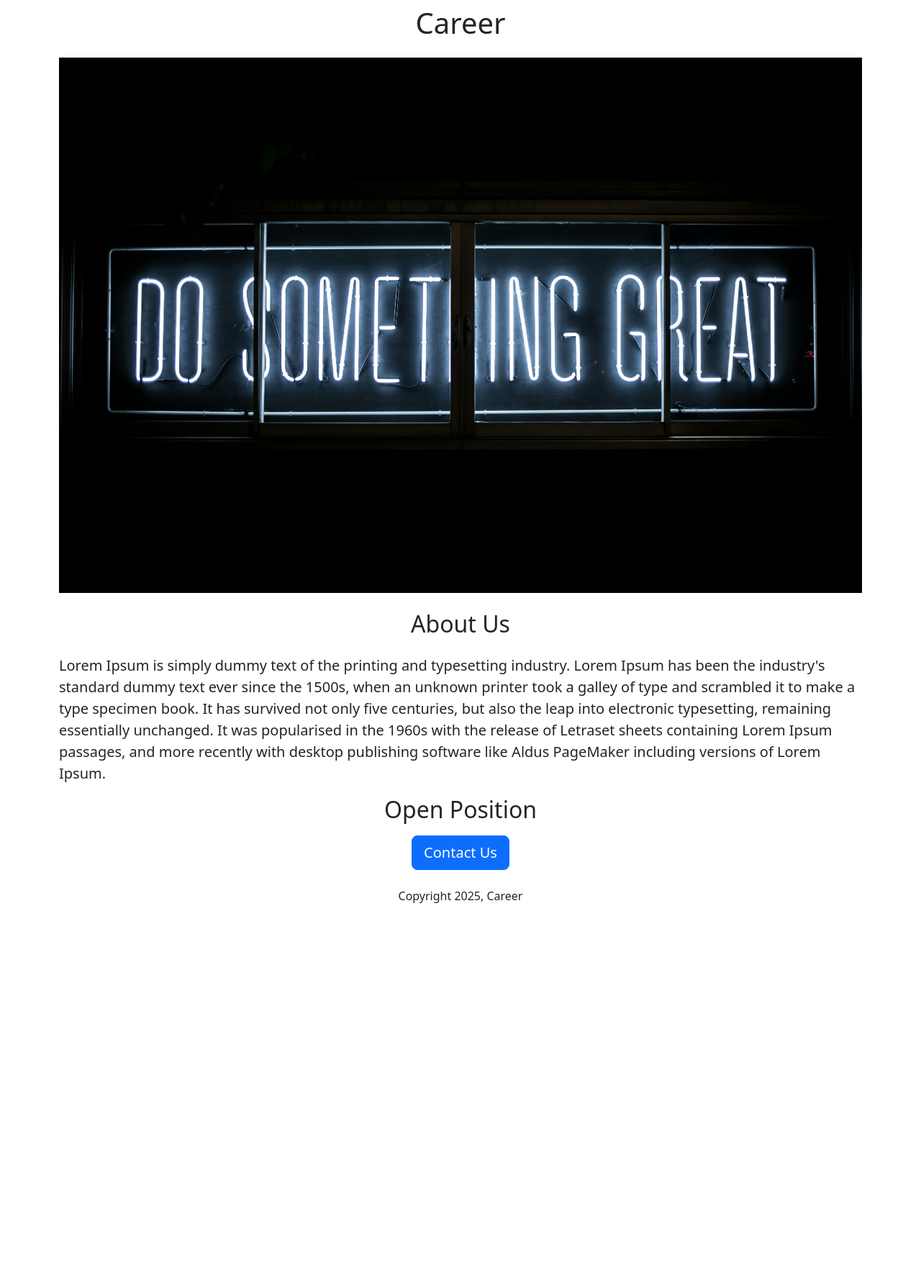
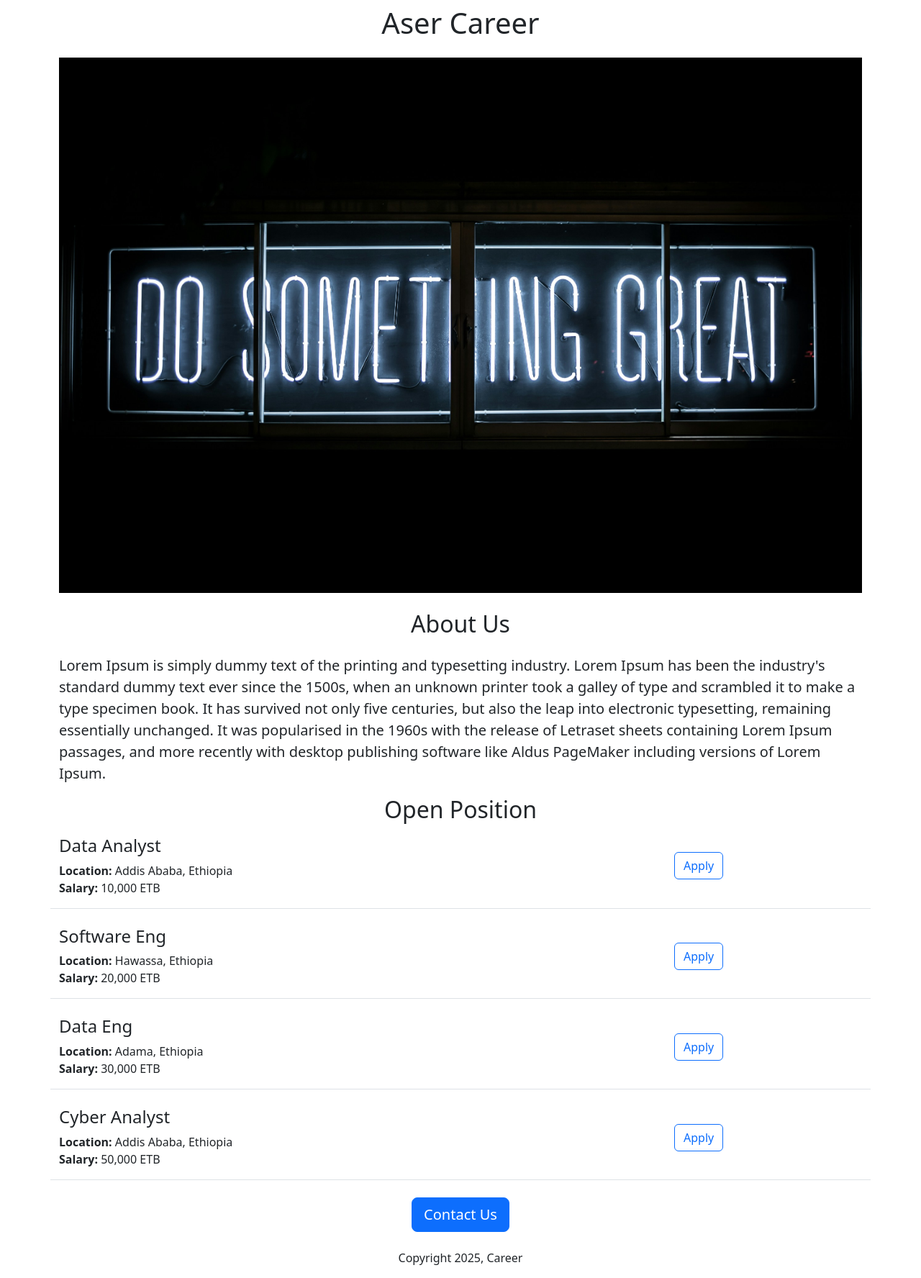
Before and after one commit to b-aser/career-website, a Flask app: page / in a window 1280 px wide. Shown: the whole page at 72% size. Before the commit the page ends 1255 px from the top, so only its background shows below. Run offline with Flask 3, Linux system fonts and the light colour scheme.

Commit message:
added dynaminc data

```diff
--- a/app.py
+++ b/app.py
@@ -1,7 +1,7 @@
-from flask import Flask, render_template
+from flask import Flask, render_template,jsonify
 
 app = Flask(__name__)
-
+companyname = "Aser"
 JOBS = [
     {
         'id' : 1,
@@ -31,7 +31,12 @@ JOBS = [
 
 @app.route("/")
 def hello_world():
-    return render_template('home.html')
+    return render_template('home.html', jobs=JOBS, company_name= companyname)
+
+@app.route("/api/jobs")
+def list_jobs():
+    return jsonify(JOBS)
+
 
 if __name__ == "__main__":
     app.run(host='0.0.0.0', debug=True)
--- a/templates/home.html
+++ b/templates/home.html
@@ -4,6 +4,7 @@
     <meta charset="UTF-8" />
     <meta name="viewport" content="width=device-width, initial-scale=1.0" />
     <title>Career</title>
+
     <link
       href="https://cdn.jsdelivr.net/npm/bootstrap@5.3.5/dist/css/bootstrap.min.css"
       rel="stylesheet"
@@ -18,7 +19,7 @@
   </head>
   <body>
     <div class="container">
-      <h1 class="text-center mt-2 mb-4">Career</h1>
+      <h1 class="text-center mt-2 mb-4">{{company_name}} Career</h1>
       <img
         class="img-fluid"
         id="banner"
@@ -41,11 +42,13 @@
       </p>
       <h2 class="text-center">Open Position</h2>
       <p>
-      </p>
+        {% for job in jobs %}
+          {% include "jobitem.html" %}
+        {% endfor %}</p>
       <div class="text-center">
-      <button class="btn btn-primary btn-lg">Contact Us</button>
-      <p class="mt-4">Copyright 2025, Career</p>
-    </div>
+        <button class="btn btn-primary btn-lg">Contact Us</button>
+        <p class="mt-4">Copyright 2025, Career</p>
+      </div>
     </div>
   </body>
 </html>
--- /dev/null
+++ b/templates/jobitem.html
@@ -0,0 +1,22 @@
+<div class="border-bottom mb-4 pb-3 row align-items-center">
+  <div class="col-9">
+    <h4>
+        {{job['title']}}
+    </h4>
+    <div>
+        <b>Location: </b>
+        {{job['location']}}
+    </div>
+    {% if 'salary' in job %}
+        <div>
+            <b>Salary: </b>
+            {{job['salary']}}
+        </div>
+    {% endif %}
+  </div>
+  <div class="col-3">
+    <button type="button" class="btn btn-outline-primary">
+        Apply
+    </button>
+  </div>
+</div>
```
